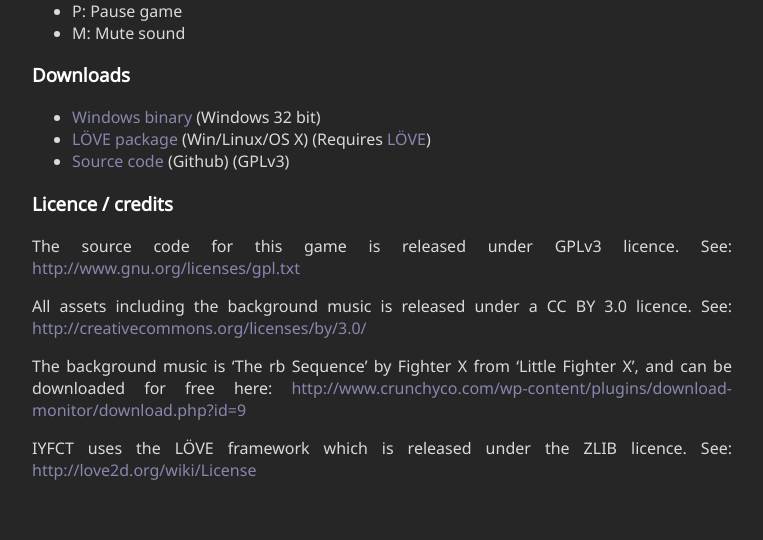
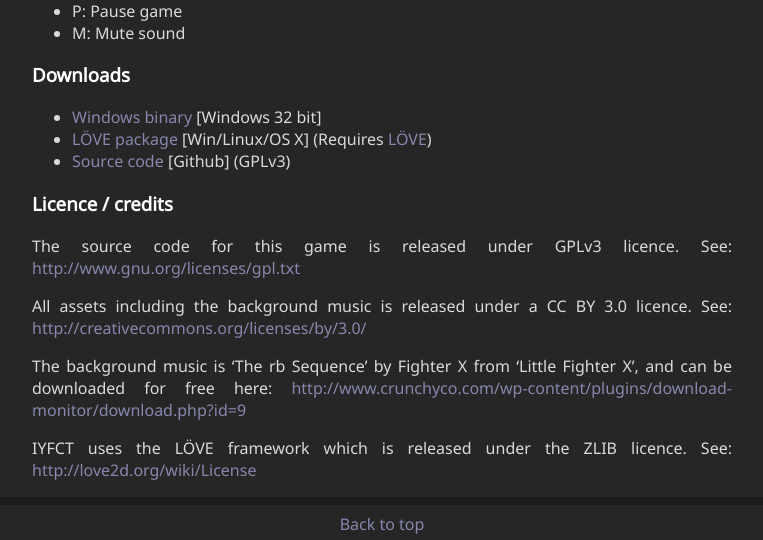
Before and after one commit to SimonLarsen/simonlarsen.github.io, a Jekyll site: the page built from _posts/2011-5-29-in-your-face-city-trains.md, in a window 1280 px wide. Shown: the part 890-1430 px from the top of the page, without its empty margins (258-1021 px from the left). Built offline with Jekyll 4.4.1, drawn with Linux system fonts in a browser that asks for light colours; before the commit the page ends 1387 px from its top, so only the background shows below that.

Commit message:
Added back to top button, actually added Mutrix post

```diff
--- a/_layouts/default.html
+++ b/_layouts/default.html
@@ -11,6 +11,7 @@
 			<div id="header">
 				<nav>
 					<div id="top-menu">
+						<a name="top"></a>
 						<ul>
 							<li> <a href="https://www.facebook.com/simonjlarsen">Facebook</a> </li>
 							<li> <a href="http://youtube.com/user/SimonLarsen">YouTube</a> </li>
@@ -25,6 +26,10 @@
 			<div id="content">
 				{{ content }}
 			</div>
+			<hr>
+			<center>
+				<a href="#top">Back to top</a>
+			</center>
 		</div>
 	</body>
 </html>
--- a/_posts/2011-5-29-in-your-face-city-trains.md
+++ b/_posts/2011-5-29-in-your-face-city-trains.md
@@ -24,9 +24,9 @@
 
 ### Downloads ###
 
-* [Windows binary](https://github.com/downloads/SimonLarsen/iyfct/iyfct-win32.zip) (Windows 32 bit)
-* [LÖVE package](https://github.com/downloads/SimonLarsen/iyfct/iyfct.love) (Win/Linux/OS X) (Requires [LÖVE](http://love2d.org/))
-* [Source code](https://github.com/SimonLarsen/iyfct) (Github) (GPLv3)
+* [Windows binary](https://github.com/downloads/SimonLarsen/iyfct/iyfct-win32.zip) \[Windows 32 bit\]
+* [LÖVE package](https://github.com/downloads/SimonLarsen/iyfct/iyfct.love) \[Win/Linux/OS X\] (Requires [LÖVE](http://love2d.org/))
+* [Source code](https://github.com/SimonLarsen/iyfct) \[Github\] (GPLv3)
 
 ### Licence / credits ###
 
```
Also changed, not shown: _posts/2011-8-25-mutrix.md (added, +37 -0 lines), _posts/2012-11-4-glPortal.md (+2 -1 lines), images/mutrix.png (added).
